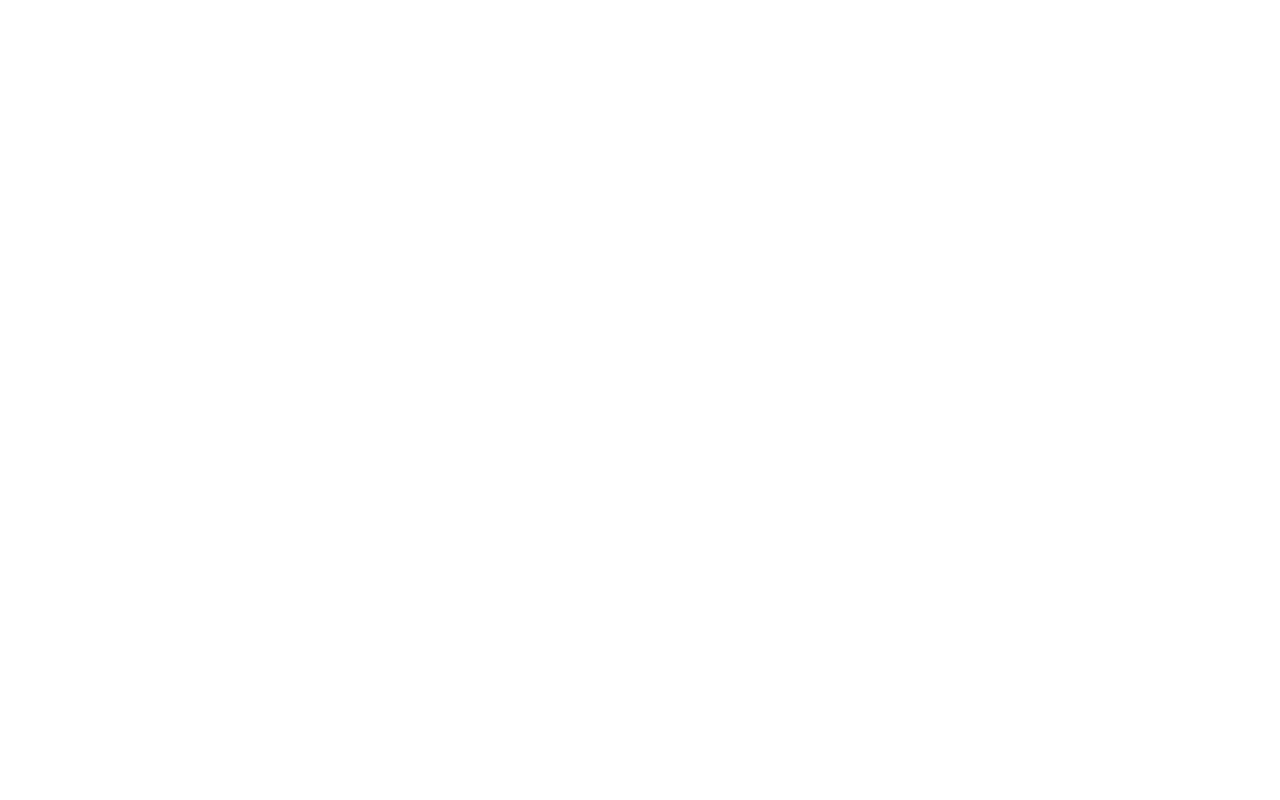
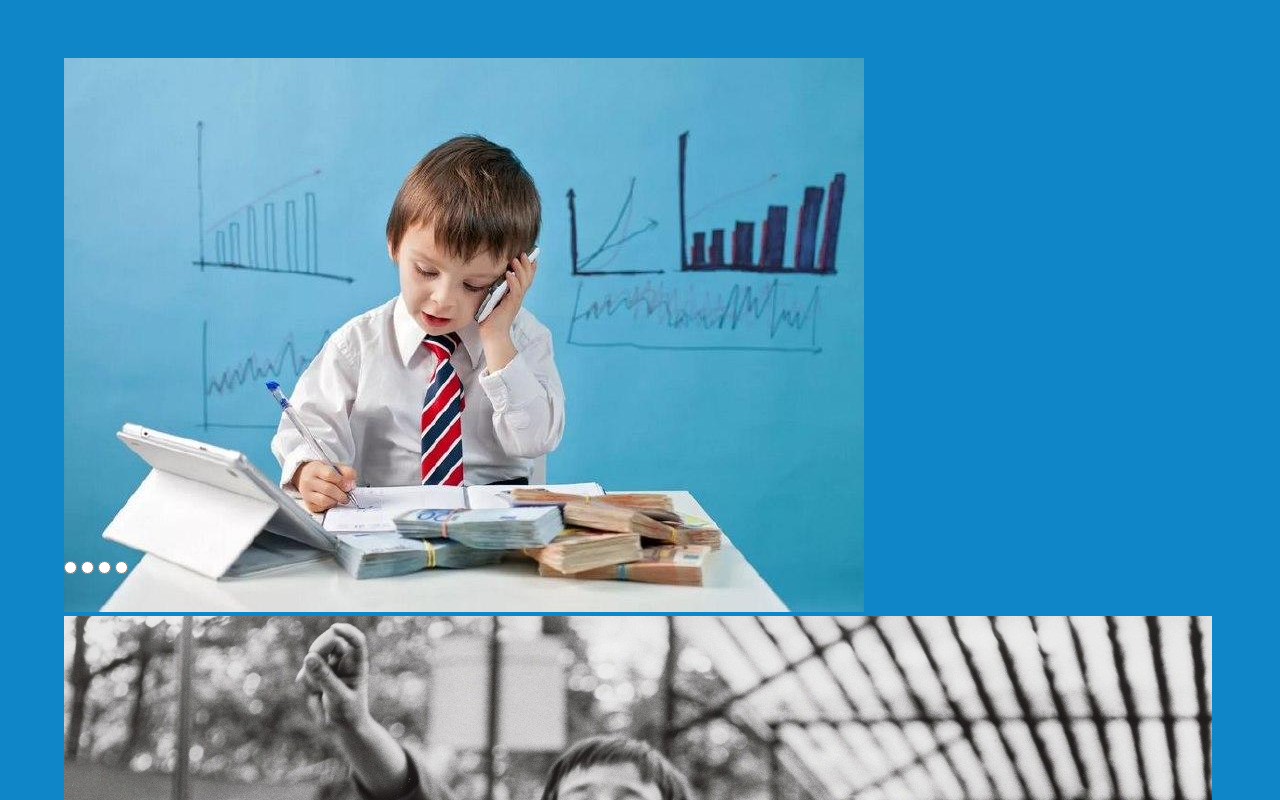
Before and after one commit to EugeniiSh/cssMemeSlider, a plain HTML site: page cssMemeSlider/index.html in a window 1280 px wide. Shown: the top 800 px of the page. Drawn offline with Linux system fonts and the light colour scheme.

Commit message:
feat: add html content (Tue, Sep 12, 2023 03:00:10 PM)

```diff
--- a/cssMemeSlider/index.html
+++ b/cssMemeSlider/index.html
@@ -3,9 +3,47 @@
 <head>
     <meta charset="UTF-8">
     <meta name="viewport" content="width=device-width, initial-scale=1.0">
-    <title>Document</title>
+    <title>MemeSlider</title>
+    <link rel="stylesheet" href="style.css">
 </head>
 <body>
+    <main class="main-page">
+        <div class="wrapper">
+            <div class="slaider">
+                <div class="slider-items item1"><img src="assets/img/getit.jpg" alt="getit"></div>
+                <div class="slider-items item2"><img src="assets/img/wtf.jpg" alt=""></div>
+                <div class="slider-items item3"></div>
+                <div class="slider-items item4"></div>
+            </div>
 
+            <div class="controls">
+                <div class="controls-text">
+                    <div class="text-items text1"></div>
+                    <div class="text-items text2"></div>
+                    <div class="text-items text3"></div>
+                    <div class="text-items text4"></div>
+                </div>
+
+                <div class="controls-button">
+                    <lable for="radio1" class="buttons-lable">
+                        <input type="radio" name="slider" id="radio1" class="buttons-radio button1">
+                    </lable>
+
+                    <lable for="radio2" class="buttons-lable">
+                        <input type="radio" name="slider" id="radio2" class="buttons-radio button2">
+                    </lable>
+
+                    <lable for="radio3" class="buttons-lable">
+                        <input type="radio" name="slider" id="radio3" class="buttons-radio button3">
+                    </lable>
+
+                    <lable for="radio4" class="buttons-lable">
+                        <input type="radio" name="slider" id="radio4" class="buttons-radio button4">
+                    </lable>
+                </div>
+            </div>
+
+        </div>
+    </main>
 </body>
 </html>
--- /dev/null
+++ b/cssMemeSlider/style.css
@@ -0,0 +1,30 @@
+*
+{
+    margin: 0;
+    padding: 0;
+    box-sizing: border-box;
+}
+
+.main-page
+{
+    height: 100vh;
+    width: 100wh;
+    background-color: #0e86c7;
+}
+
+.wrapper
+{
+    width: 90%;
+    margin: auto;
+}
+
+.slaider
+{
+    height: 70vh;
+    padding-top: 5%;
+}
+
+.slider-items > img
+{
+    margin: auto;
+}
```
Also changed, not shown: cssMemeSlider/assets/img/formr.jpg (added), cssMemeSlider/assets/img/getit.jpg (added), cssMemeSlider/assets/img/nothx.jpg (added), cssMemeSlider/assets/img/wtf.jpg (added), 1 other file.
